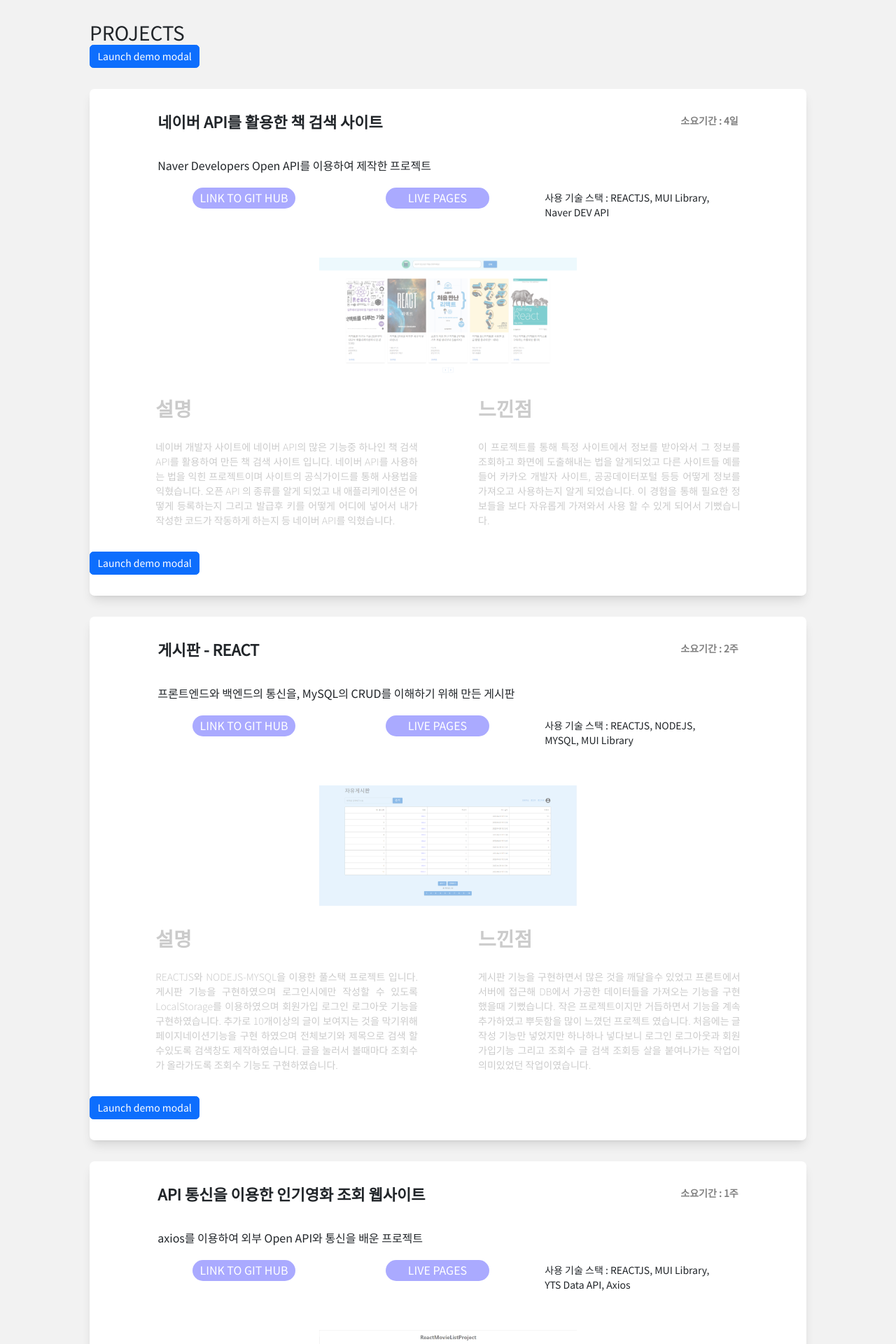
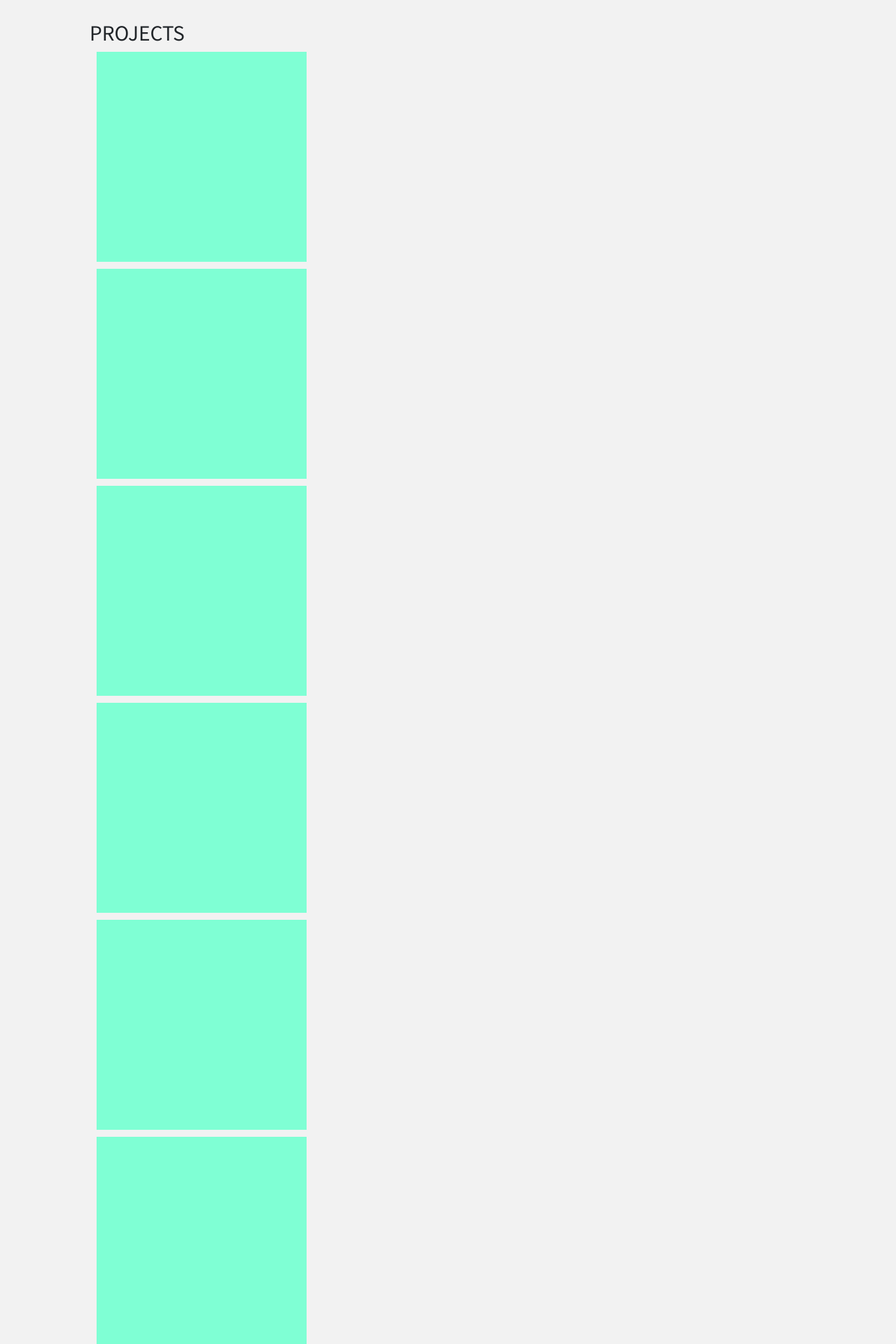
Before and after one commit to kangminhyuk1111/react_portfolio, a React (Create React App) app: page / in a window 1280 px wide. Shown: the part 1640-3560 px from the top of the page at 70% size. Built offline with nearby package versions, Linux system fonts and the light colour scheme.

Commit message:
20220906

```diff
--- a/src/css/projects.css
+++ b/src/css/projects.css
@@ -232,3 +232,9 @@
     font-size: 1.2rem;
     text-align: center;
 }
+.project_img{
+    width: 300px;
+    height: 300px;
+    background-color: aquamarine;
+    margin: 10px;
+}
--- a/src/pages/Modalproject.js
+++ b/src/pages/Modalproject.js
@@ -10,11 +10,12 @@ export default function Example(props) {
   const handleShow = () => setShow(true);
   return (
     <>
-      <Button variant="primary" onClick={handleShow}>
-        Launch demo modal
-      </Button>
+      <div className='dis_flex_box'>
+        <div className='project_img' onClick={handleShow}></div>
+      </div>
 
-      <Modal show={show} onHide={handleClose} size='xl'>
+
+      <Modal show={show} onHide={handleClose} size='xl' centered>
         <div className='top_modal'>
           <div className='modal_div'>
             <div className='flex_col'>
@@ -40,7 +41,7 @@ export default function Example(props) {
               </div>
               <div className='modal_right_summary'>
                 <div className='modal_right_summary_skills'>
-                Stack : {props.usedskills}
+                  Stack : {props.usedskills}
                 </div>
                 <div className='pt-6'>{props.summary}</div>
               </div>
--- a/src/pages/Projects.js
+++ b/src/pages/Projects.js
@@ -20,7 +20,7 @@ export default function Projects(props) {
           lesstime='2주'
           gitlink='https://github.com/kangminhyuk1111/react_usedcar'
           liveserver='#'
-          summary="시발스톤"
+          summary="설명"
           feelings='대부분의 중고차 사이트가 CSR로 만들어 진 것을 보고 중고차 사이트를 SPA사이트로 만들어 보면 어떨까?
           라는 생각에 만들어 보기 시작했습니다. 기존에 react로 UI적인 부분을 편리하게 만들었고 정보와 데이터베이스들을 관리하는 서버를 만들어 보고 공부하기위해
           nodejs를 접했습니다. nodejs로 어떻게 서버를 구축하고 만들어나가는지 알게 되었고, 서버에서 DB에 접근해서 어떻게 정보들을 가져 올 수 있는지
@@ -30,7 +30,7 @@ export default function Projects(props) {
           mode={props.mode}
           shortsummary='중고차 검색 기능을 REACT+NODEJS+MYSQL기반 풀스택으로 구현한 소규모 프로젝트'
           usedskills='REACTJS(REACT-ROUTER-DOM) · MYSQL · NODEJS · MUI Library'/>
-          <MyProject title='네이버 API를 활용한 책 검색 사이트'
+          <Modalproject title='네이버 API를 활용한 책 검색 사이트'
           lesstime='4일'
           gitlink='https://github.com/kangminhyuk1111/react-book-api'
           liveserver='#'
@@ -45,7 +45,7 @@ export default function Projects(props) {
           mode={props.mode}
           shortsummary='Naver Developers Open API를 이용하여 제작한 프로젝트'
           usedskills='REACTJS, MUI Library, Naver DEV API'/>
-          <MyProject title='게시판 - REACT'
+          <Modalproject title='게시판 - REACT'
           lesstime='2주'
           gitlink='https://github.com/kangminhyuk1111/react_portfolio'
           liveserver='#'
@@ -61,7 +61,7 @@ export default function Projects(props) {
           mode={props.mode}
           shortsummary='프론트엔드와 백엔드의 통신을, MySQL의 CRUD를 이해하기 위해 만든 게시판'
           usedskills='REACTJS, NODEJS, MYSQL, MUI Library '/>
-           <MyProject title='API 통신을 이용한 인기영화 조회 웹사이트'
+           <Modalproject title='API 통신을 이용한 인기영화 조회 웹사이트'
           lesstime='1주'
           gitlink='https://github.com/kangminhyuk1111/https---github.com-kangminhyuk1111-moviesList'
           liveserver='#'
@@ -75,7 +75,7 @@ export default function Projects(props) {
           mode={props.mode}
           shortsummary='axios를 이용하여 외부 Open API와 통신을 배운 프로젝트'
           usedskills='REACTJS, MUI Library, YTS Data API, Axios'/>
-          <MyProject title='포트폴리오 웹사이트 - REACT'
+          <Modalproject title='포트폴리오 웹사이트 - REACT'
           lesstime='2주'
           gitlink='https://github.com/kangminhyuk1111/react_portfolio'
           liveserver='#'
@@ -93,7 +93,7 @@ export default function Projects(props) {
           mode={props.mode}
           shortsummary='프론트엔드 개발자가 되기위해 되어가는 과정을 소개하기위한 템플릿'
           usedskills='REACTJS(REACT-ROUTER-DOM), Tailwind CSS, Npm Library'/>
-          <MyProject title='포트폴리오 웹사이트'
+          <Modalproject title='포트폴리오 웹사이트'
           lesstime='1주'
           gitlink='https://github.com/kangminhyuk1111/portfolio-project'
           liveserver='https://kangminhyuk1111.github.io/portfolio-project/'
```
